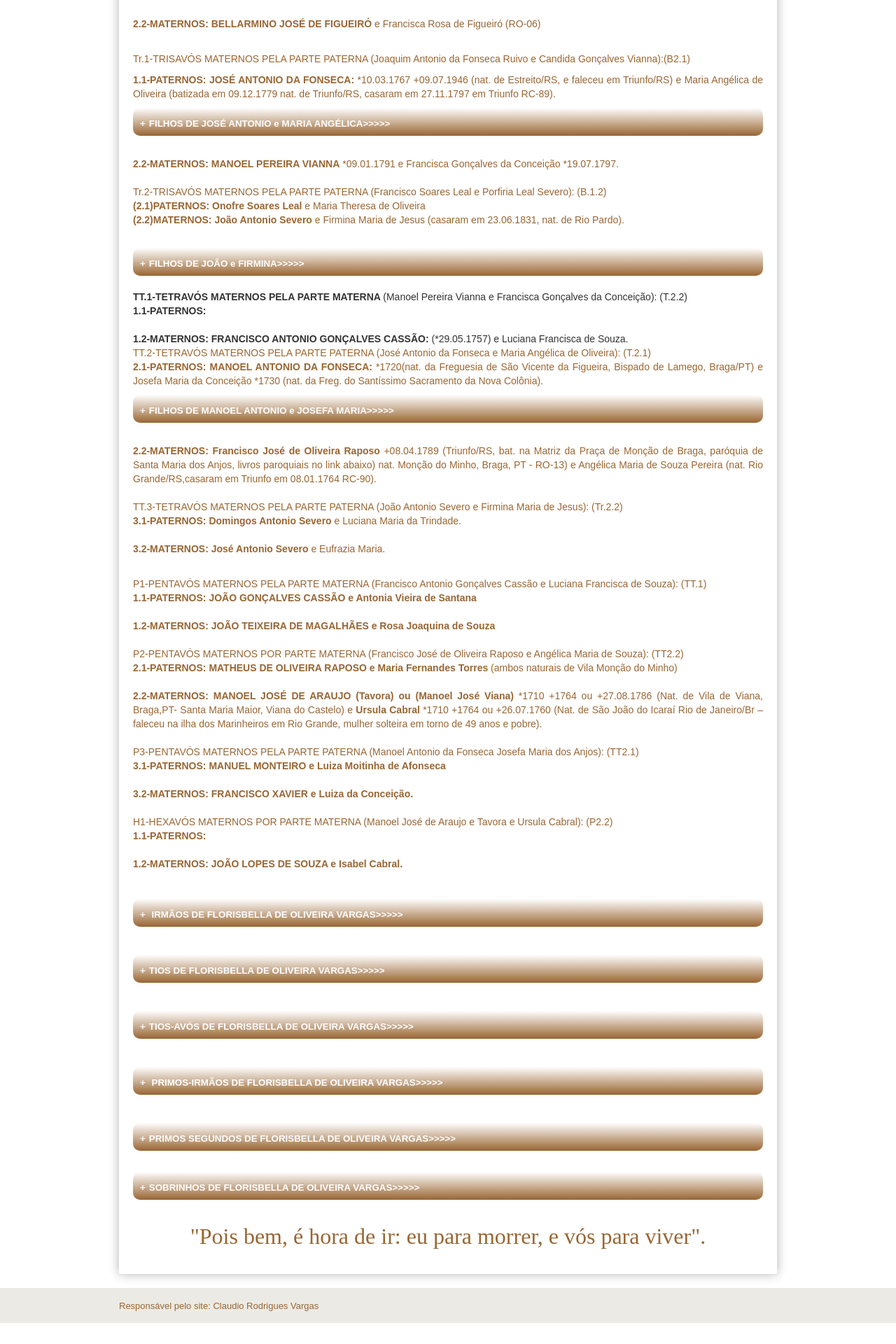
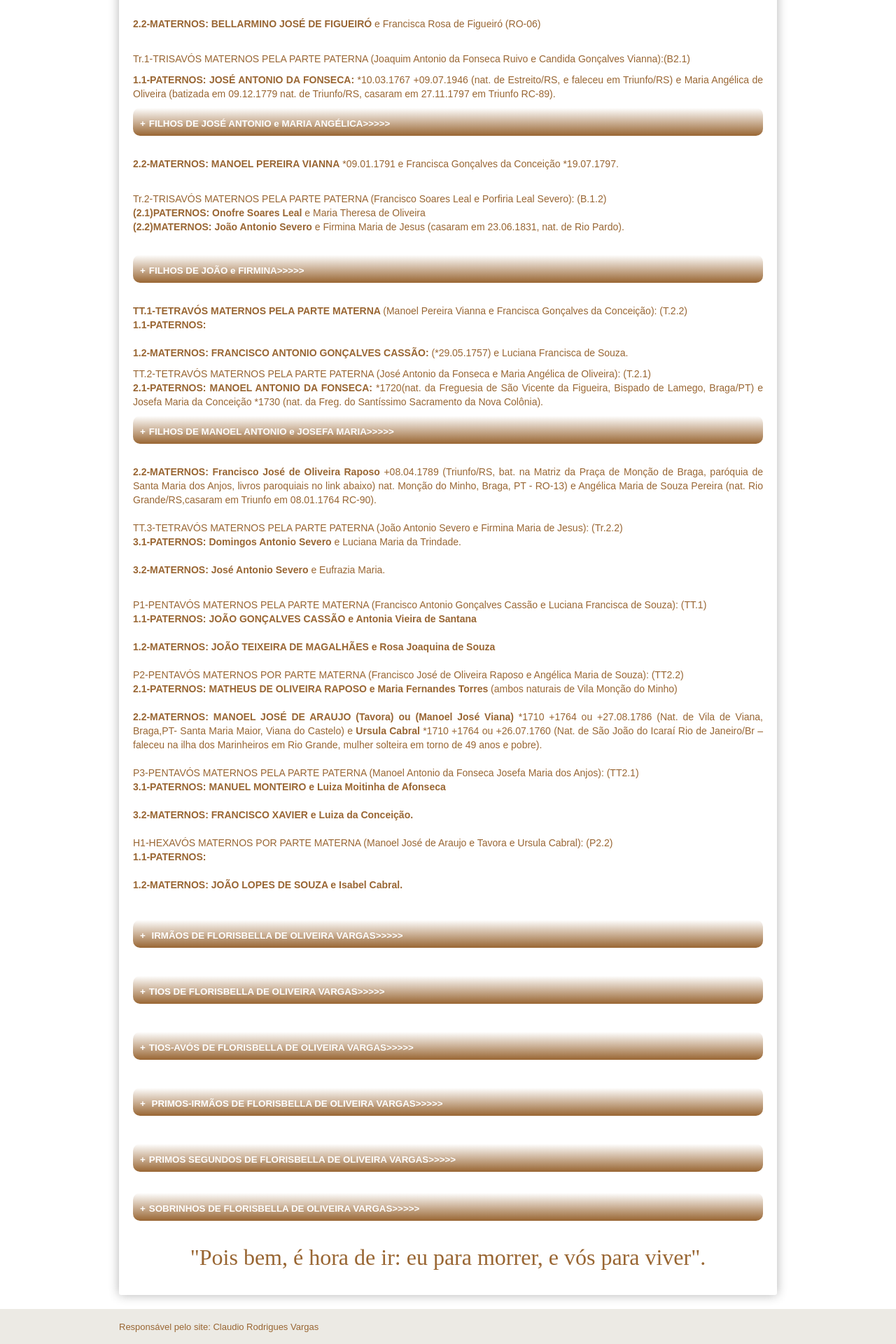
Before and after one commit to claudiovargas1955/claudiovargas1955.github.io, a Jekyll site: the page built from _pages/arvore-genealogica-de-costados-de-florisbella.html, in a window 1280 px wide. Shown: the part 1245-3165 px from the top of the page at 70% size. Built offline with Jekyll 4.4.1, drawn with Linux system fonts in a browser that asks for light colours; some web fonts are replaced; before the commit the page ends 3135 px from its top, so only the background shows below that.

Commit message:
Update arvore-genealogica-de-costados-de-florisbella.html

```diff
--- a/_pages/arvore-genealogica-de-costados-de-florisbella.html
+++ b/_pages/arvore-genealogica-de-costados-de-florisbella.html
@@ -422,19 +422,19 @@ b>(1.1.1)Joaquim:</b> bat.16.08.1807 (RB-05). <br/><br/>
 <b>(1.1.9)João:</b> *08.08.1918 (RB-12).
 </details></p><br/>
 
- <p><b>2.2-MATERNOS: MANOEL PEREIRA VIANNA</b> *09.01.1791 e Francisca Gonçalves da Conceição *19.07.1797.<br/><br/>
+ <p><b>2.2-MATERNOS: MANOEL PEREIRA VIANNA</b> *09.01.1791 e Francisca Gonçalves da Conceição *19.07.1797.<br/><br/></p>
 
- Tr.2-TRISAVÓS MATERNOS PELA PARTE PATERNA (Francisco Soares Leal e Porfiria Leal Severo): (B.1.2)<br>
+ <p>Tr.2-TRISAVÓS MATERNOS PELA PARTE PATERNA (Francisco Soares Leal e Porfiria Leal Severo): (B.1.2)<br>
  <b>(2.1)PATERNOS: Onofre Soares Leal </b>e Maria Theresa de Oliveira<br>
 
  <b>(2.2)MATERNOS: João Antonio Severo </b>e Firmina Maria de Jesus (casaram em 23.06.1831, nat. de Rio Pardo).<br><br>
  <details><p><summary><b>FILHOS DE JOÃO e FIRMINA>>>>></b></summary><br/>
  <b>(2.2.1)Porfiria: *21.04.1832 (nat. de Rio Pardo/RS).
- </details><br>
+  </details><br></p>
 
-  TT.1-TETRAVÓS MATERNOS PELA PARTE MATERNA </b>(Manoel Pereira Vianna e Francisca Gonçalves da Conceição): (T.2.2)<br/>
+ <p>TT.1-TETRAVÓS MATERNOS PELA PARTE MATERNA </b>(Manoel Pereira Vianna e Francisca Gonçalves da Conceição): (T.2.2)<br/>
  <b>1.1-PATERNOS:</b><br/><br/>
- <b>1.2-MATERNOS: FRANCISCO ANTONIO GONÇALVES CASSÃO: </b>(*29.05.1757) e Luciana Francisca de Souza. <br>
+ <b>1.2-MATERNOS: FRANCISCO ANTONIO GONÇALVES CASSÃO: </b>(*29.05.1757) e Luciana Francisca de Souza. <br></p>
 
  <p>TT.2-TETRAVÓS MATERNOS PELA PARTE PATERNA</b> (José Antonio da Fonseca e Maria Angélica de Oliveira): (T.2.1)<br/>
 
```
